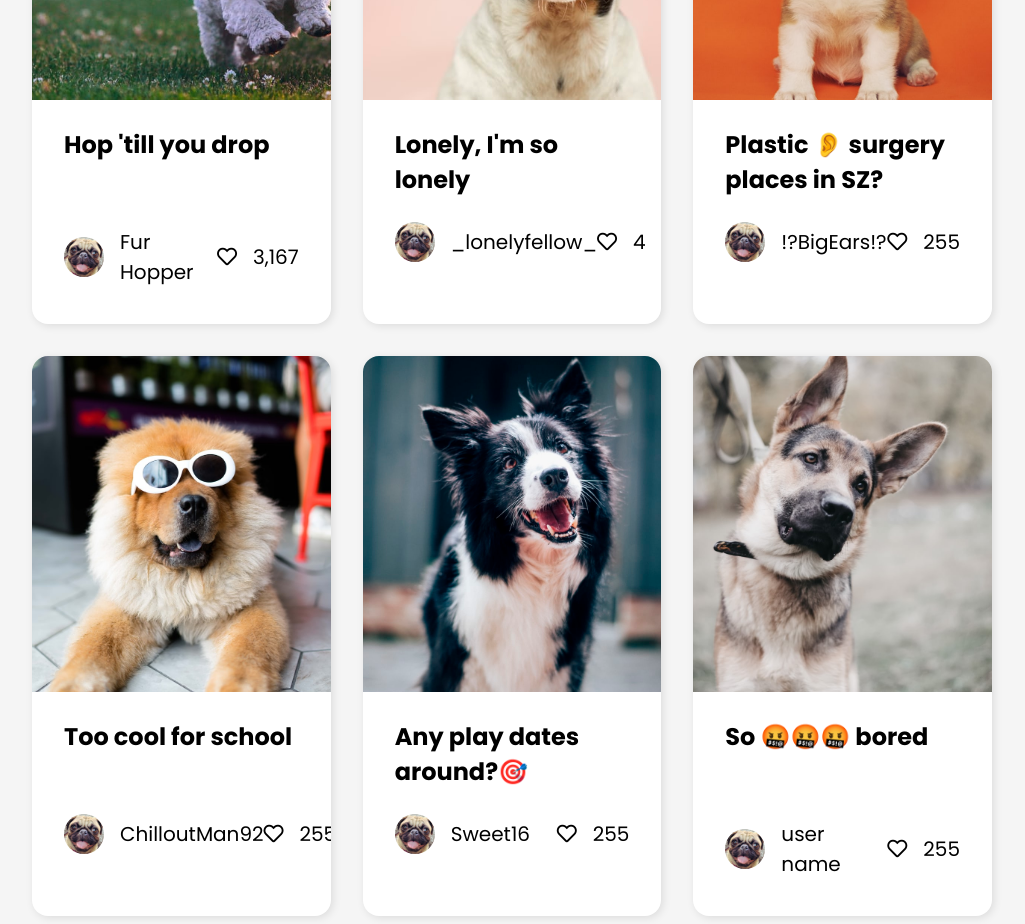
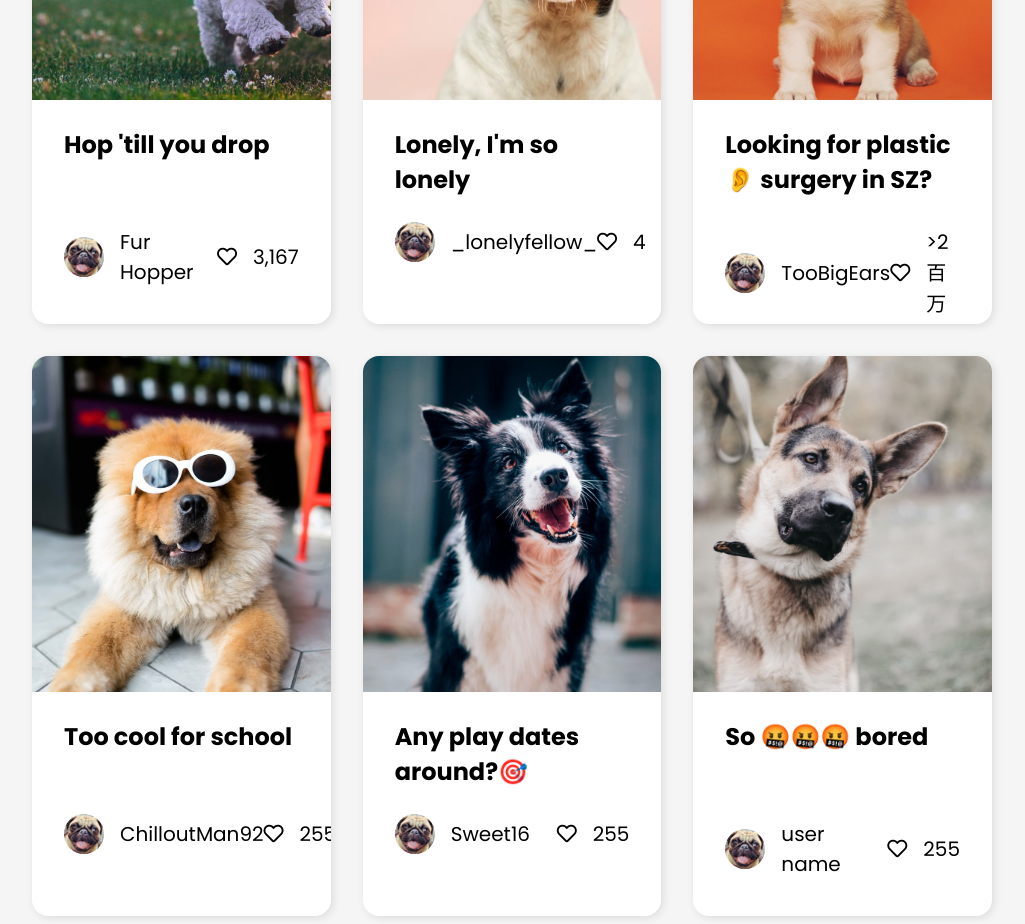
Before and after one commit to AnthonyC88/xiaohongshu-demo, a plain HTML site: page index.html in a window 1280 px wide. Shown: the part 940-1864 px from the top of the page, without its empty margins (128-1153 px from the left). Drawn offline with Linux system fonts and the light colour scheme.

Commit message:
changed some text

```diff
--- a/index.html
+++ b/index.html
@@ -139,18 +139,18 @@
 
             <div style="padding: 0 32px;">
               <div style="height: 80px;">
-                <h2 class="h2-info">Plastic 👂 surgery places in SZ?</h2>
+                <h2 class="h2-info">Looking for plastic 👂 surgery in SZ?</h2>
               </div>
               <div class="flexbox">
 
                 <div class="box-left">
                   <img class="avatar-sm" style="margin-right: 16px;" src="images/pugface.jpeg">
-                  <p>!?BigEars!?</p>
+                  <p>TooBigEars</p>
                 </div>
 
                 <div class="box-right">
                   <i class="far fa-heart"></i>
-                  <p style="margin-left: 16px">255</p>
+                  <p style="margin-left: 16px">>2百万</p>
                 </div>
               </div>
             </div>
```
